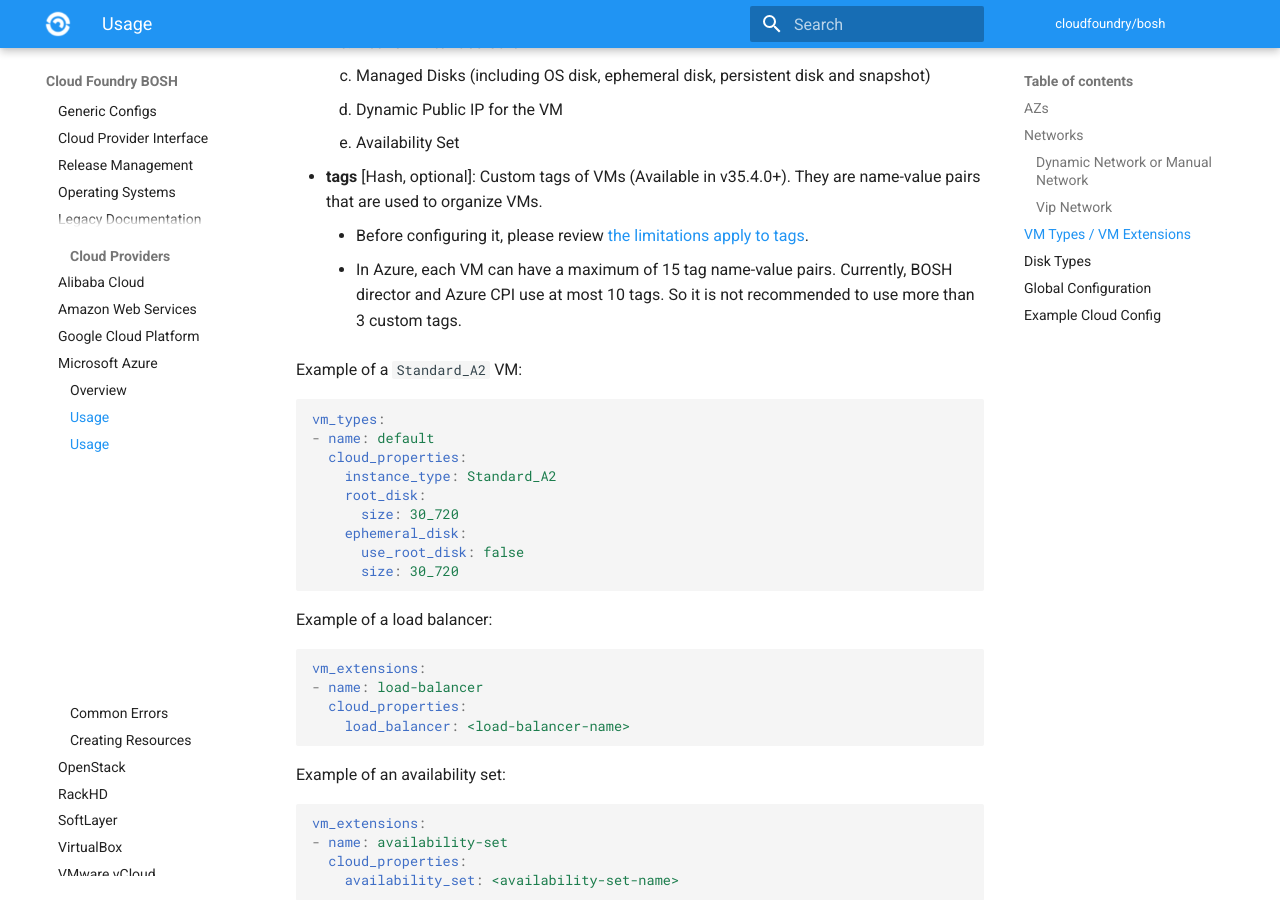
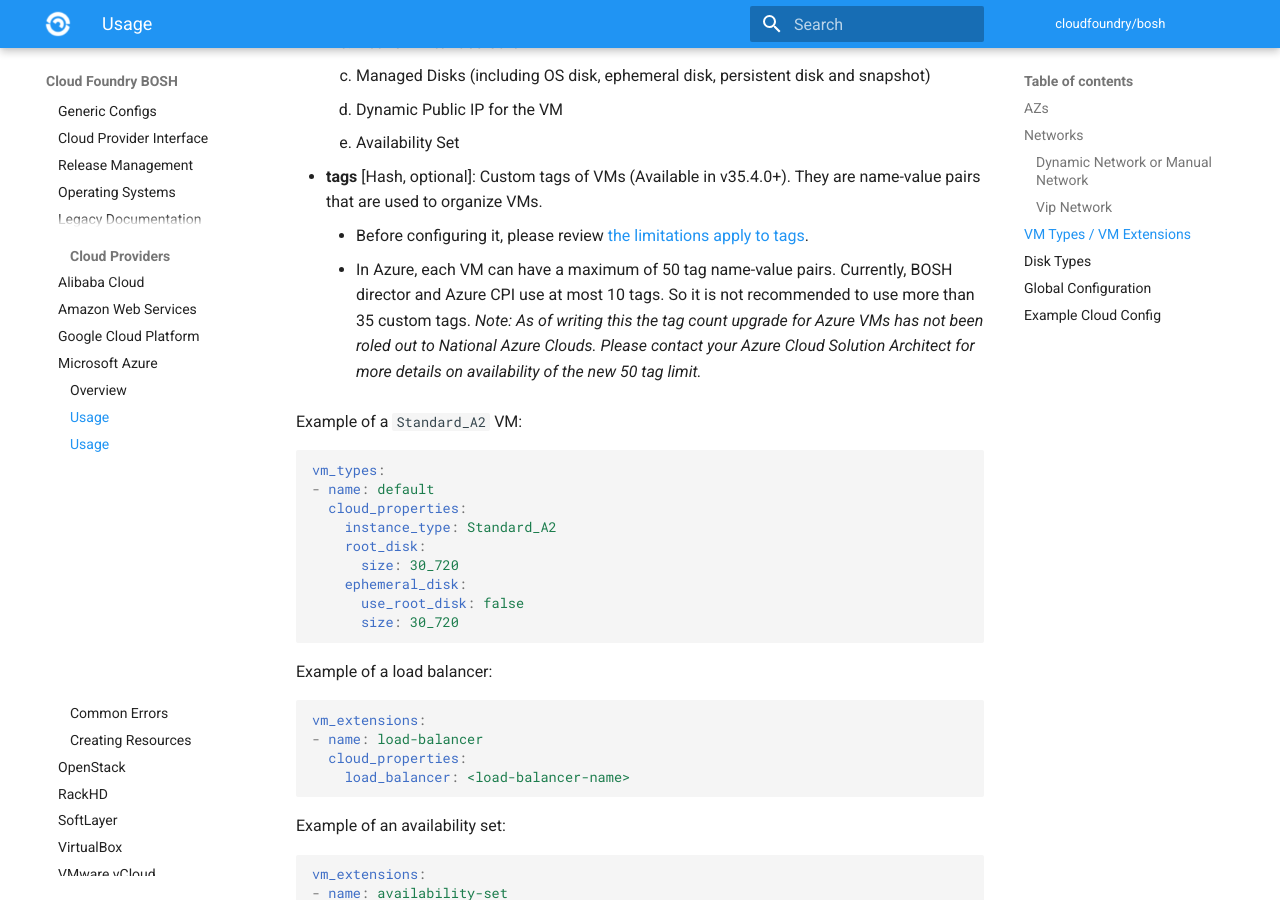
Before and after one commit to cloudfoundry/docs-bosh, an MkDocs documentation site: the page built from content/azure-cpi.md, in a window 1280 px wide and 900 px high, scrolled down 6921 px. Built offline with MkDocs 1.6.1 and Material for MkDocs 9.7.7, drawn with Linux system fonts in a browser that asks for light colours; old or Windows-style settings are respelled for this version of MkDocs.

Commit message:
Azure has updated the tag count restriction
Azure has updated the tag count available in Azure Public cloud from 15 up to 50. This does not however effect Azure Stack, Azure National Clouds (GovCloud, Germany, China, etc), or Azure Storage Accounts, though Azure Storage Accounts are expected to support 50 tags in the near future.

```diff
--- a/content/azure-cpi.md
+++ b/content/azure-cpi.md
@@ -154,7 +154,7 @@ Schema for `cloud_properties` section:
 
 * **tags** [Hash, optional]: Custom tags of VMs (Available in v35.4.0+). They are name-value pairs that are used to organize VMs.
     * Before configuring it, please review [the limitations apply to tags](https://docs.microsoft.com/en-us/azure/azure-resource-manager/resource-group-using-tags).
-    * In Azure, each VM can have a maximum of 15 tag name-value pairs. Currently, BOSH director and Azure CPI use at most 10 tags. So it is not recommended to use more than 3 custom tags.
+    * In Azure, each VM can have a maximum of 50 tag name-value pairs. Currently, BOSH director and Azure CPI use at most 10 tags. So it is not recommended to use more than 35 custom tags. *Note: As of writing this the tag count upgrade for Azure VMs has not been roled out to National Azure Clouds. Please contact your Azure Cloud Solution Architect for more details on availability of the new 50 tag limit.*
 
 Example of a `Standard_A2` VM:
 
```
